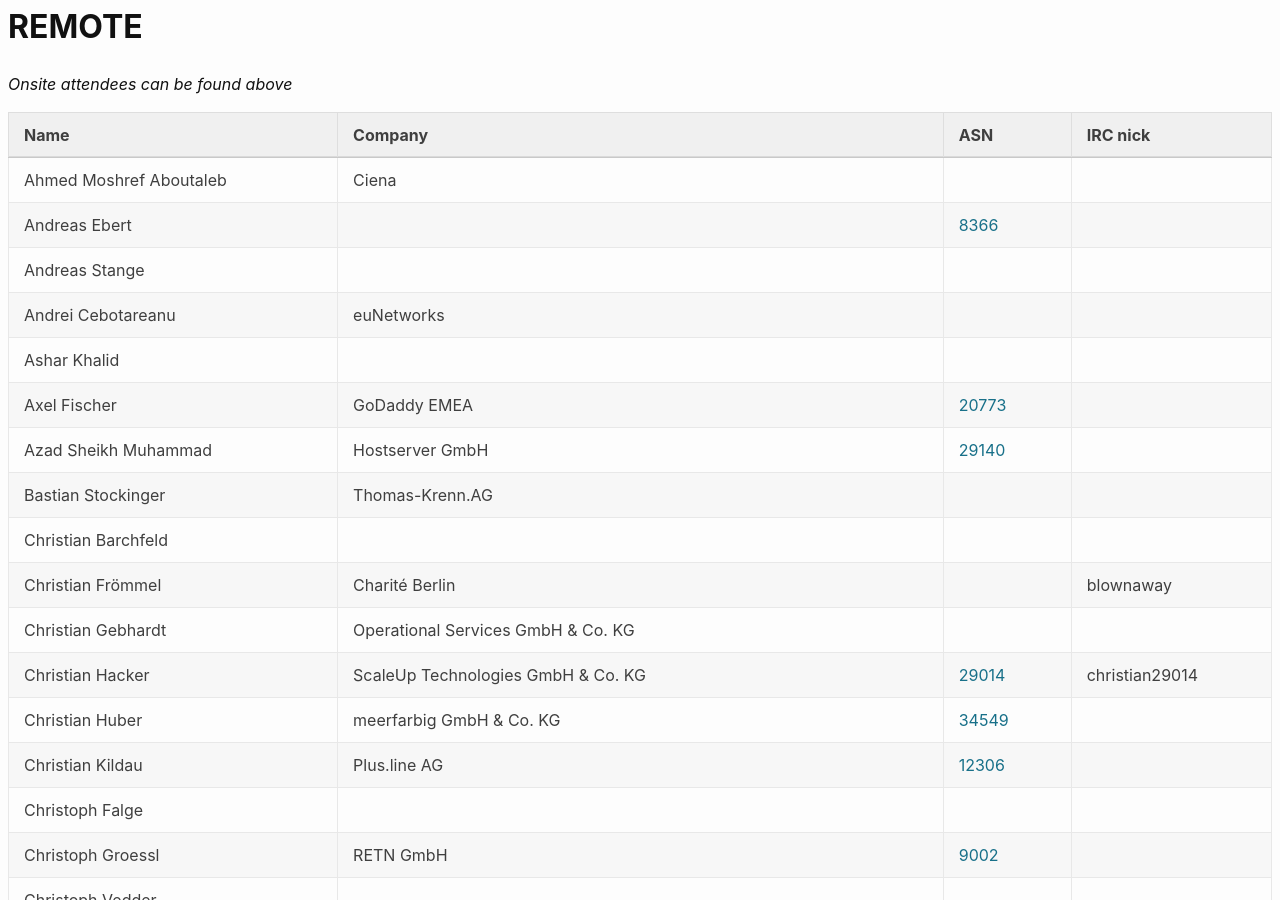
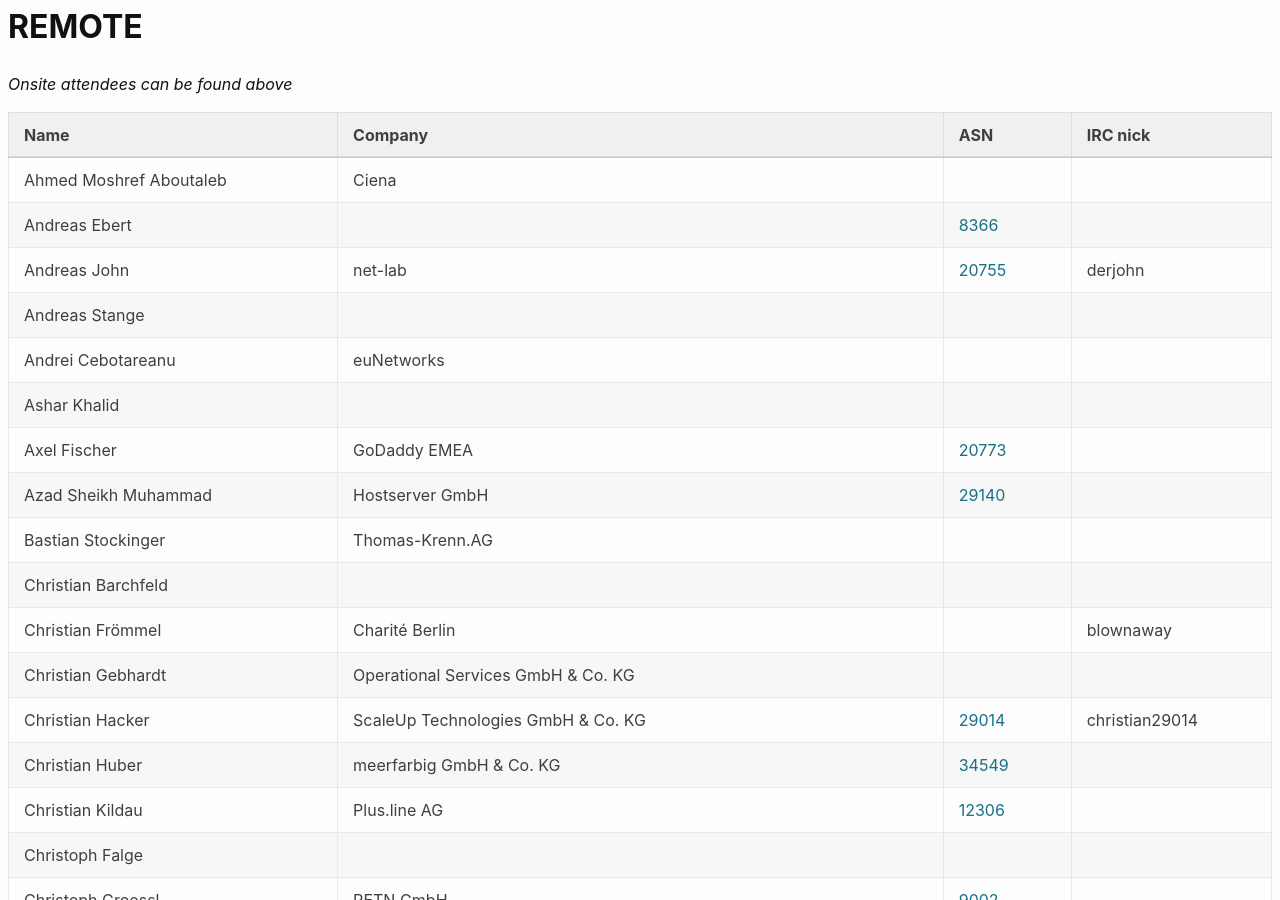
Before and after one commit to denog/pretix-attendeelist, a Jekyll site: the page built from denog14/index.md, in a window 1280 px wide and 900 px high, scrolled down 13209 px. Built offline with Jekyll 4.4.1, drawn with Linux system fonts in a browser that asks for light colours.

Commit message:
Latest data: Mon Nov  7 14:51:15 UTC 2022

```diff
--- a/_data/attendees_denog14_remote.json
+++ b/_data/attendees_denog14_remote.json
@@ -10,6 +10,12 @@
     "company": null,
     "irc": null,
     "asn": "8366"
+  },
+  {
+    "name": "Andreas John",
+    "company": "net-lab",
+    "irc": "derjohn",
+    "asn": "20755"
   },
   {
     "name": "Andreas Stange",
```
